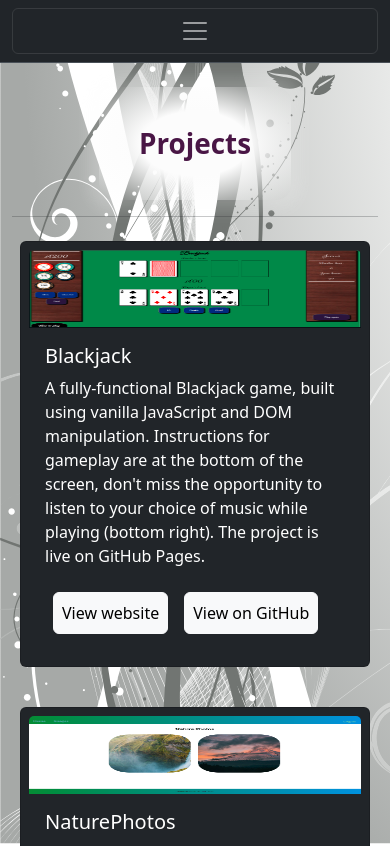
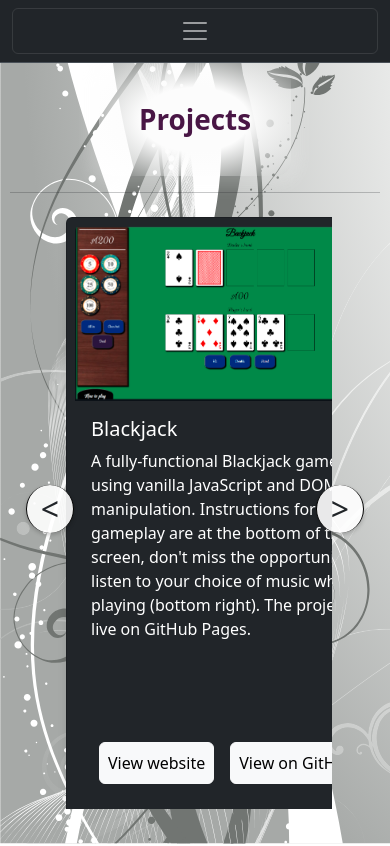
Before and after one commit to MegKM/Portfolio, a React (Vite) app: page /projects in a window 390 px wide. Shown: the top 846 px of the page. Built offline with nearby package versions, Linux system fonts and the light colour scheme.

Commit message:
updated projects page and added media queries

```diff
--- a/src/components/home/Home.jsx
+++ b/src/components/home/Home.jsx
@@ -52,7 +52,7 @@ function Home(){
                         <li>Python/Django</li>
                         <li>Wagtail CMS</li>
                         <li>Google Maps API</li>
-                        <li>HTML/SCSS</li>
+                        <li>HTML/SCSS.</li>
                     </ul>
                 </p>
                 <p>I also spent many years at the Victorian Auditor-General's Office creating HTML versions of their audit reports.  This <a href="https://www.audit.vic.gov.au/report/annual-plan-2019-20" target="_blank">Annual Plan</a> is one of the many reports I adapted for online publication, ensuring accessibility, responsiveness, and user-friendly navigation for a wide audience.
--- a/src/components/projectCard/ProjectCard.jsx
+++ b/src/components/projectCard/ProjectCard.jsx
@@ -15,9 +15,7 @@ function ProjectCard({project}){
                 </div>
             </div>
         </>
-
     )
-
 }
 
 export default ProjectCard
--- a/src/components/projects/Projects.jsx
+++ b/src/components/projects/Projects.jsx
@@ -45,20 +45,31 @@ function ProjectsPage(){
         }
     ]
 
+    function scrollCarousel(direction) {
+        const container = document.querySelector(".project-container");
+        const scrollAmount = container.clientWidth;
+        container.scrollBy({ left: direction * scrollAmount, behavior: "smooth" });
+    }
+
+
     return (
         <>
-            <div id="projects" className="container pt-4">
+            <div id="projects">
                 <div className='heading-container'>
                     <h1>Projects</h1>
                 </div>
-                <hr></hr>
-                <div className='main-content'>
-                <div className="row">
+                <div className="projects-container">
+                <hr />
+                    <div className="project-carousel">
+                        <button className="carousel-arrow left-arrow" onClick={() => scrollCarousel(-1)}>&lt;</button>
+                        <div className="project-container">
                             {projects.map((project, index) => (
-                            <div className="col-md-6 col-lg-4 mb-4" key={index}>
+                                <div className="project-card" key={index}>
                                     <ProjectCard project={project} />
                                 </div>
                             ))}
+                        </div>
+                        <button className="carousel-arrow right-arrow" onClick={() => scrollCarousel(1)}>&gt;</button>
                     </div>
                 </div>
             </div>
--- a/src/components/projects/projects.css
+++ b/src/components/projects/projects.css
@@ -1,12 +1,84 @@
-.project-container{
+.projects-container {
+    margin: 0 200px;
+}
+
+@media screen and (max-width: 1200px){
+    .projects-container {
+        margin: 0 50px;
+    }
+}
+
+@media screen and (max-width: 992px){
+    .projects-container {
+        margin: 0 25px;
+    }
+
+}
+
+@media screen and (max-width: 768px) {
+    .projects-container {
+        margin: 0 10px;
+    }
+
+}
+
+.card-img-top {
+    height: 175px;
+}
+
+.project-carousel {
     display: flex;
-    flex-wrap: wrap;
+    align-items: center;
+    position: relative;
+    overflow: hidden;
+    width: 100%;
+    padding: 0 3rem;
+    box-sizing: border-box;
+}
+
+.project-container {
+    display: flex;
+    justify-content: flex-start;
+    overflow-x: auto;
+    scroll-behavior: smooth;
+    gap: 1rem;
+    padding: 1 2.5rem;
+    scrollbar-width: none;
+}
+
+.project-container::-webkit-scrollbar {
+    display: none;
 }
 
 .project-card {
-    min-height: 65vmin;
+    flex: 0 0 auto;
+    width: 350px;
+    height: 600px;
+    box-shadow: 0 4px 8px rgba(0, 0, 0, 0.1);
 }
 
-.card-img-top {
-    height: 20vmin;
+.carousel-arrow {
+    width: 3rem;
+    height: 3rem;
+    font-size: 2rem;
+    background: rgba(255, 255, 255, 0.9);
+    color: #212529;
+    position: absolute;
+    z-index: 10;
+    top: 50%;
+    transform: translateY(-50%);
+    border-radius: 50%;
+    display: flex;
+    justify-content: center;
+    align-items: center;
+    cursor: pointer;
+    box-shadow: 0 2px 4px rgba(0, 0, 0, 0.2);
 }
+
+.left-arrow {
+    left: 1rem;
+}
+
+.right-arrow {
+    right: 1rem;
+}
```
Lines whose indentation alone changed are shown as unchanged.
